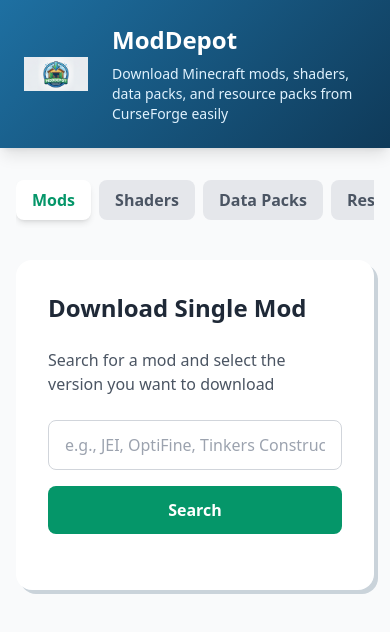
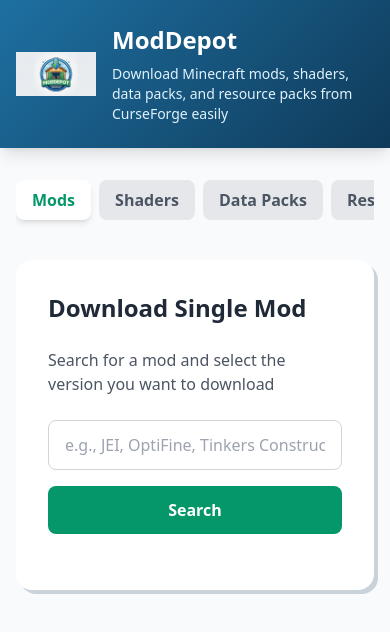
Before and after one commit to medo-md7/curseforge-mod-downloader, a plain HTML site: page index.html in a window 390 px wide. Drawn offline with nearby package versions, Linux system fonts and the light colour scheme.

Commit message:
Fix logo sizing issues - make header logo larger and prevent stretching

```diff
--- a/index.html
+++ b/index.html
@@ -20,12 +20,15 @@
             display: flex;
             align-items: center;
             justify-content: center;
-            min-width: 80px;
+            min-width: 120px;
+            width: 120px;
+            height: 120px;
         }
         .logo-image {
-            max-width: 100%;
-            max-height: 100%;
+            width: 100%;
+            height: 100%;
             object-fit: contain;
+            object-position: center;
         }
         .rtl-text {
             direction: rtl;
@@ -67,6 +70,11 @@
             }
             .mobile-text-sm {
                 font-size: 0.875rem;
+            }
+            .logo-container {
+                min-width: 80px;
+                width: 80px;
+                height: 80px;
             }
         }
         .animate-pulse-custom {
@@ -80,7 +88,7 @@
         <div class="container mx-auto px-4">
             <div class="flex items-center gap-4">
                 <div class="logo-container">
-                    <img src="logo.png" alt="ModDepot Logo" class="logo-image w-16 h-16 sm:w-20 sm:h-20" onerror="this.style.display='none';">
+                    <img src="logo.png" alt="ModDepot Logo" class="logo-image" onerror="this.style.display='none';">
                 </div>
                 <div>
                     <h1 class="text-2xl sm:text-3xl font-bold">ModDepot</h1>
```
Also changed, not shown: public/index.html (+12 -4 lines).
